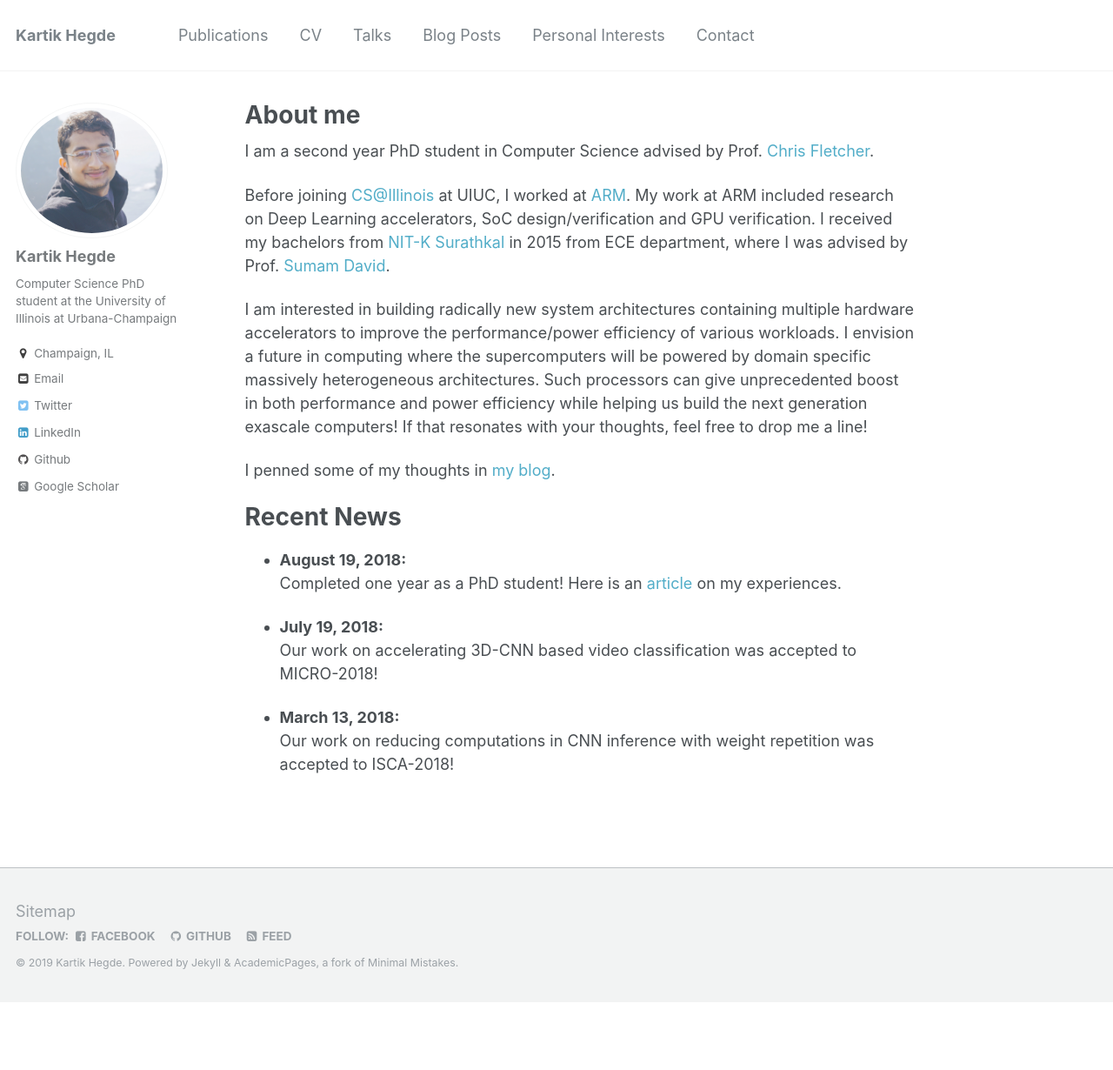
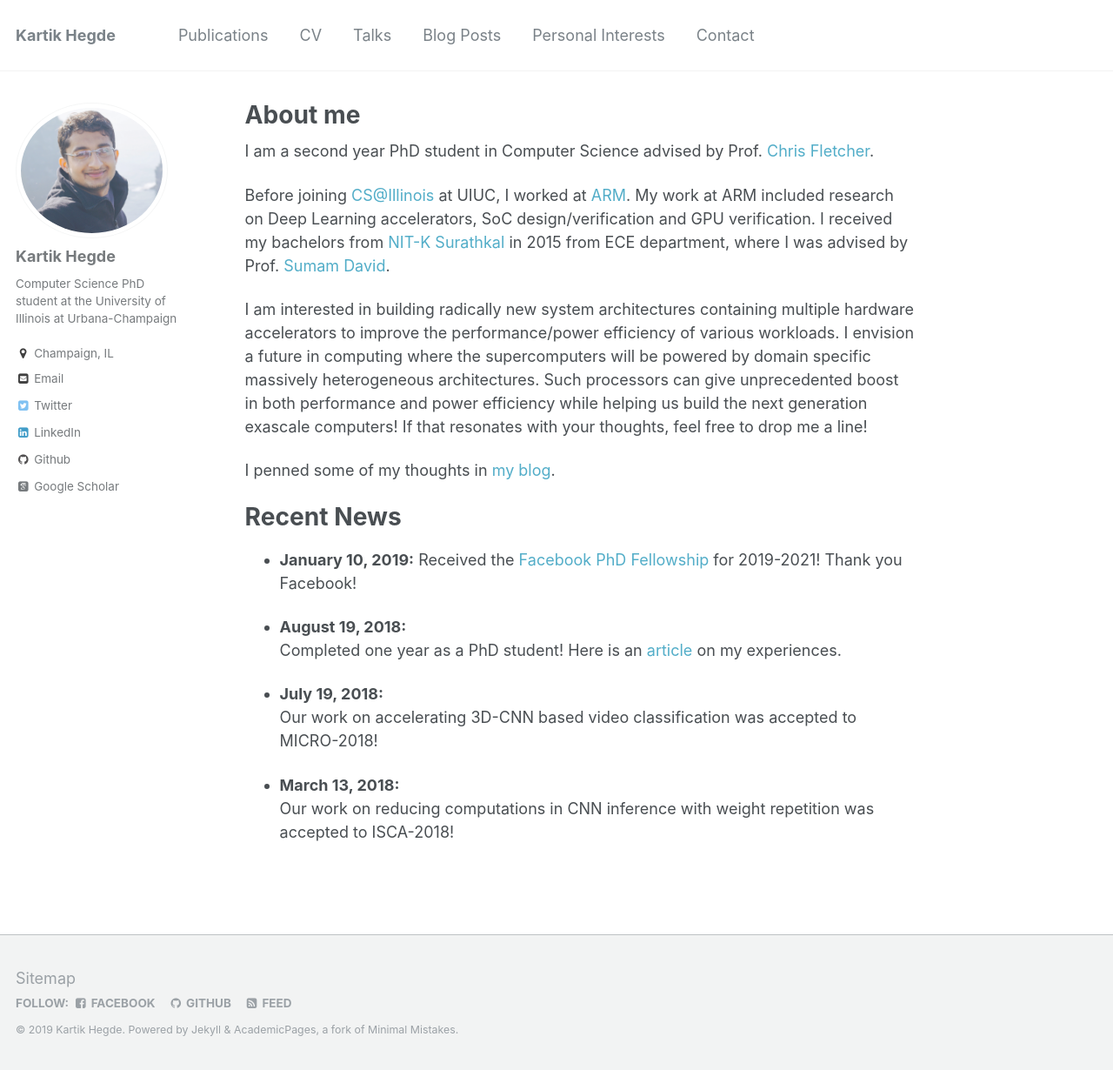
Before and after one commit to kartik-hegde/kartik-hegde.github.io, a Jekyll site: the page built from _pages/about.md, in a window 1280 px wide and 1230 px high. Shown: the whole window at 87% size. Built offline with Jekyll 4.4.1, drawn with Linux system fonts in a browser that asks for light colours; some web fonts are replaced.

Commit message:
Update about.md

```diff
--- a/_pages/about.md
+++ b/_pages/about.md
@@ -21,6 +21,9 @@ I penned some of my thoughts in [my blog](https://karthikhegde.blogspot.in/){:ta
 Recent News
 ======
 
+- **January 10, 2019:**
+    Received the [Facebook PhD Fellowship](https://research.fb.com/programs/fellowship/) for 2019-2021! Thank you Facebook!
+
 - **August 19, 2018:**
     Completed one year as a PhD student! Here is an [article](https://medium.com/@hegdekartik7/first-year-of-ph-d-experiences-dos-and-donts-e3577e2ce161){:target="_blank"} on my experiences.
 
```
